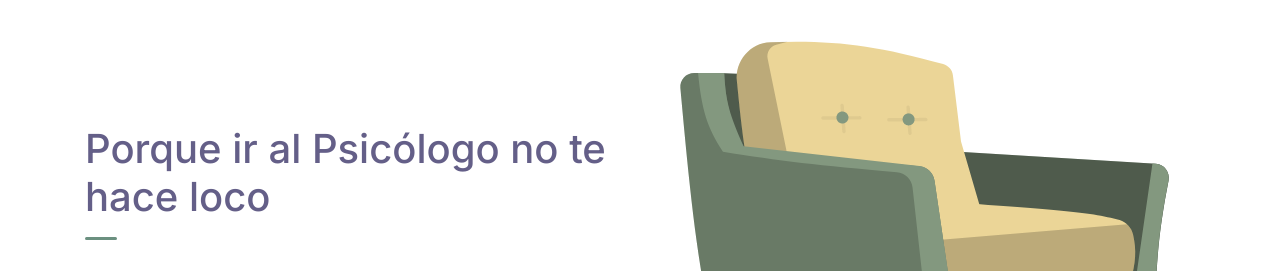
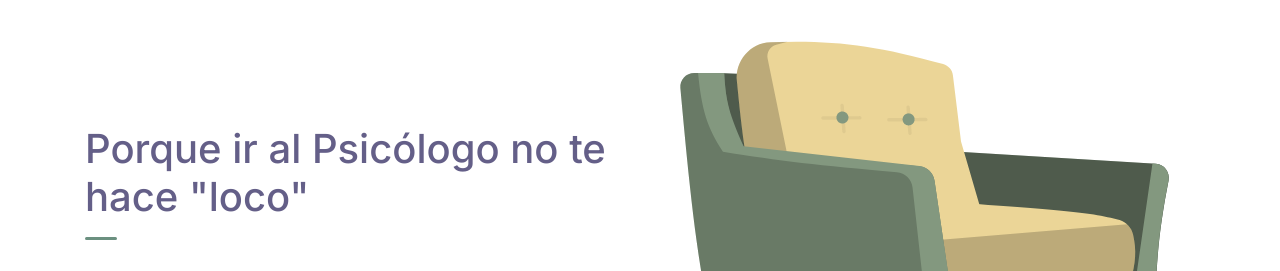
Before and after one commit to srpollin1/next-psicologo-cristian, a Next.js app: page / in a window 1280 px wide. Shown: the part 1520-1791 px from the top of the page. Built offline with nearby package versions, Linux system fonts and the light colour scheme.

Commit message:
Porque ir al psicólogo no te hace loco

```diff
--- a/src/app/assets/Sections/SectionTwo.jsx
+++ b/src/app/assets/Sections/SectionTwo.jsx
@@ -10,7 +10,7 @@ const SectionTwo = () => {
         <div className="row align-items-center">
           <div className="col-lg-6 py-3 wow fadeInUp">
             <h1 className="title-section">
-            Porque ir al Psicólogo no te hace loco
+            Porque ir al Psicólogo no te hace "loco"
             </h1>
             <div className="divider" />
             <p>
```
